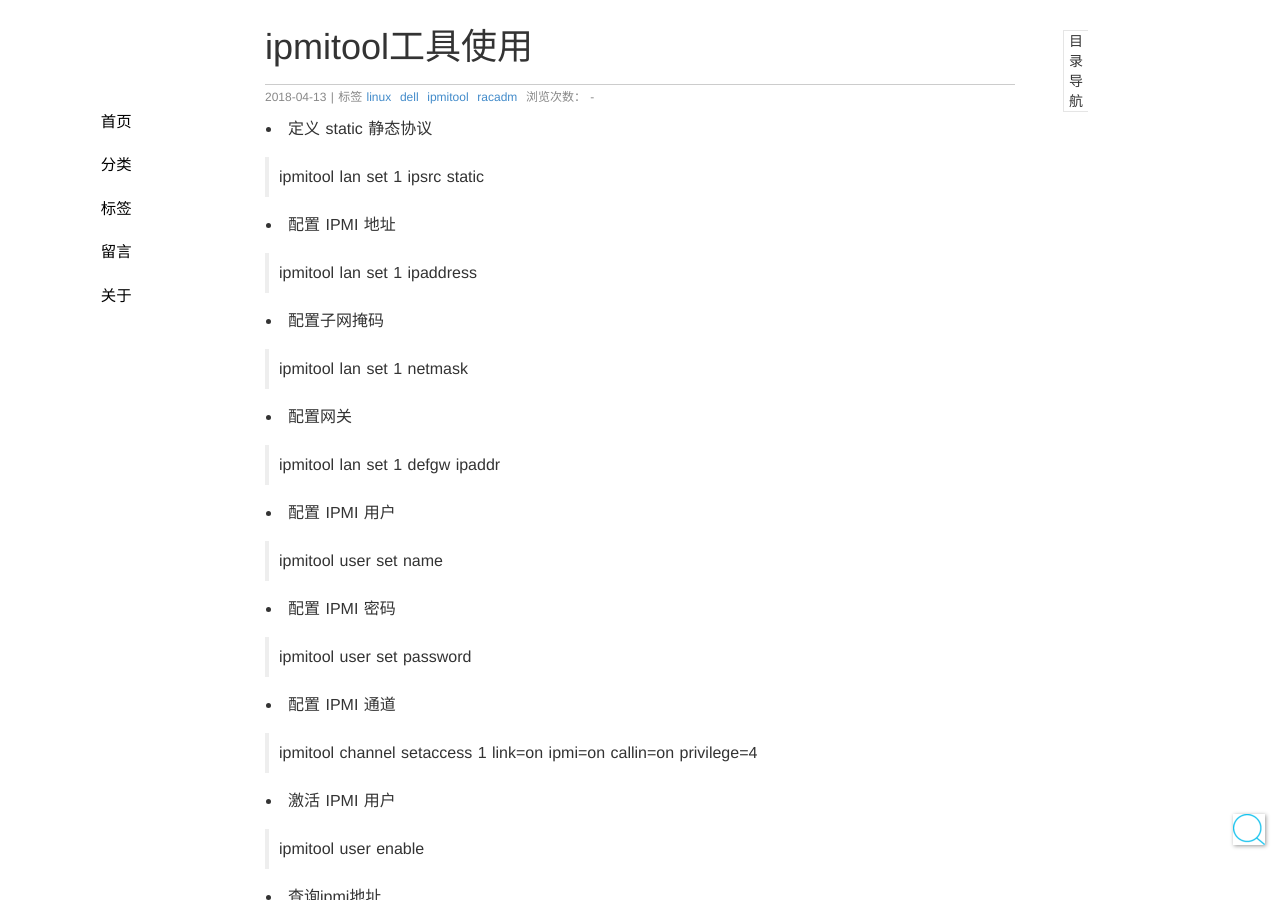
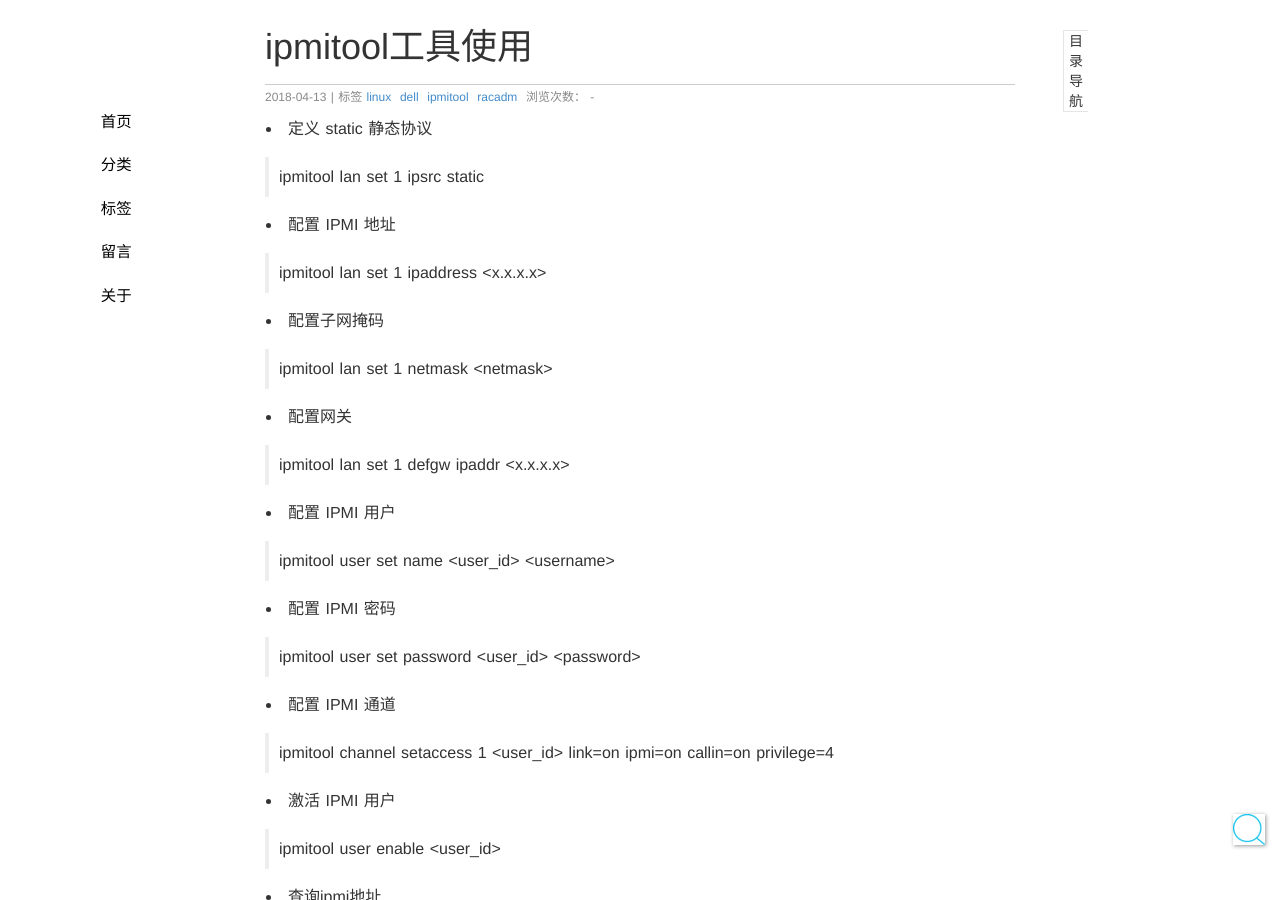
Before and after one commit to seekplum/seekplum.github.io, a Jekyll site: the page built from _posts/2018-04-13-ipmitool.md, in a window 1280 px wide and 900 px high. Built offline with Jekyll 4.4.1, drawn with Linux system fonts in a browser that asks for light colours; comment, search, counter and statistics services are not loaded.

Commit message:
调整样式

```diff
--- a/_posts/2018-04-13-ipmitool.md
+++ b/_posts/2018-04-13-ipmitool.md
@@ -10,31 +10,31 @@ thread: linux dell ipmitool idrac dhcp
 
 * 配置 IPMI 地址
 
-> ipmitool lan set 1 ipaddress <x.x.x.x>
+> ipmitool lan set 1 ipaddress \<x.x.x.x>
 
 * 配置子网掩码
 
-> ipmitool lan set 1 netmask <netmask>
+> ipmitool lan set 1 netmask \<netmask>
 
 * 配置网关
 
-> ipmitool lan set 1 defgw ipaddr <x.x.x.x>
+> ipmitool lan set 1 defgw ipaddr \<x.x.x.x>
 
 * 配置 IPMI 用户
 
-> ipmitool user set name <user_id> <username>
+> ipmitool user set name \<user_id> \<username>
 
 * 配置 IPMI 密码
 
-> ipmitool user set password <user_id> <password>
+> ipmitool user set password \<user_id> \<password>
 
 * 配置 IPMI 通道
 
-> ipmitool channel setaccess 1 <user_id> link=on ipmi=on callin=on privilege=4
+> ipmitool channel setaccess 1 \<user_id> link=on ipmi=on callin=on privilege=4
 
 * 激活 IPMI 用户
 
-> ipmitool user enable <user_id>
+> ipmitool user enable \<user_id>
 
 * 查询ipmi地址
 
```
